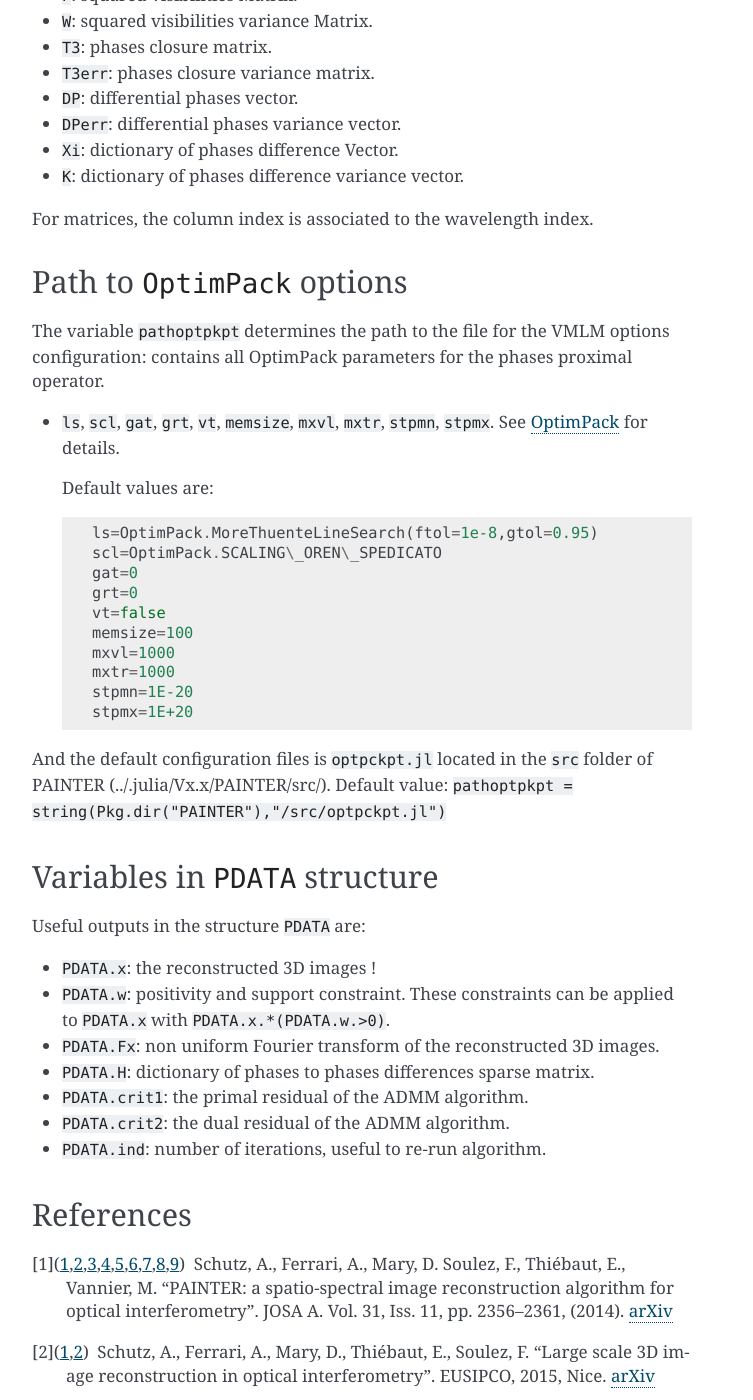
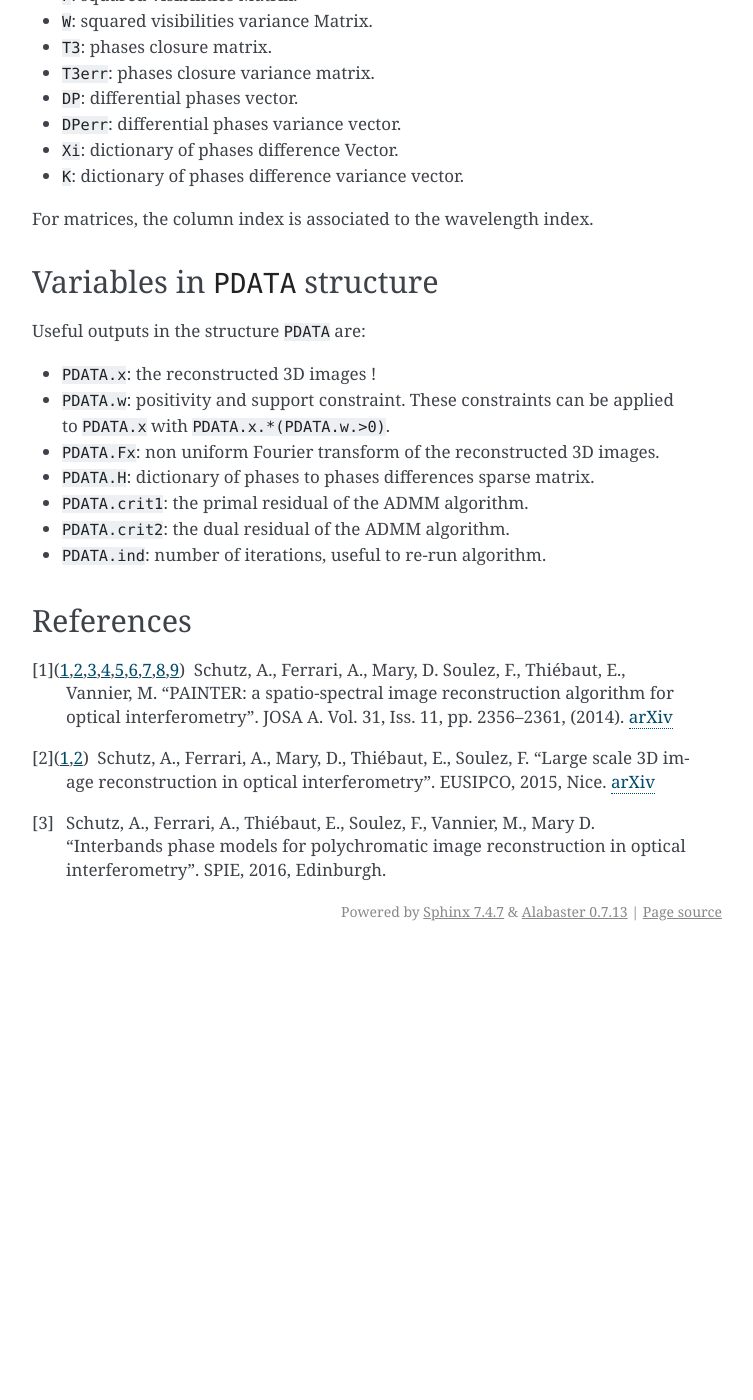
Before and after one commit to andferrari/PAINTER.jl, a Sphinx documentation site: the page built from doc/source/variables.rst, in a window 1280 px wide and 1400 px high, scrolled down 3219 px. Shown: the whole window, without its empty margins (388-1141 px from the left). Built offline with Sphinx 7.4.7, drawn with Linux system fonts in a browser that asks for light colours; formulas are drawn with MathJax 3; after the commit the page ends 4170 px from its top, so only the background shows below that; some of the changed text lies outside the part shown.

Commit message:
several modification
painter demo can be imported to develop with Pkg.reload(« PAINTER »)
     import PAINTER
     PAINTER.painterdemo()

painterdemo.jl can be run with :  painterdemo()
TBD : additional demo

Memory sharing pb solved for paintersave and painter load in
painterio.jl

```diff
--- a/doc/source/examples.rst
+++ b/doc/source/examples.rst
@@ -13,8 +13,7 @@
 .. code:: julia
 
   using PAINTER
-  demo = string(Pkg.dir("PAINTER"),"/src/painterdemo.jl")
-  include(demo);
+  painterdemo()
 
 The demo includes warm start, save and load of structures, a custom plot function (require PyPLot), ...
 
--- a/doc/source/functions.rst
+++ b/doc/source/functions.rst
@@ -12,7 +12,7 @@
 
     .. code:: julia
 
-      OIDATA,PDATA = painter(Folder, nbitermax, nx, lambda_spat, lambda_spec, lambda_L1, epsilon, rho_y, rho_spat, rho_spec, rho_ps, alpha, Wvlt, beta, eps1, eps2, FOV, mask3D, xinit3D, indfile, indwvl, aff, CountPlot, PlotFct, admm, paral, pathoptpkpt)
+      OIDATA,PDATA = painter(Folder, nbitermax, nx, lambda_spat, lambda_spec, lambda_L1, epsilon, rho_y, rho_spat, rho_spec, rho_ps, alpha, Wvlt, beta, eps1, eps2, FOV, mask3D, xinit3D, indfile, indwvl, aff, CountPlot, PlotFct, admm, paral)
 
   * Specific structures. This method allows to restart the algorithm, for example if the number of iterations is not sufficient (see variable ``nbitermax+=100``).
 
--- a/doc/source/variables.rst
+++ b/doc/source/variables.rst
@@ -107,30 +107,6 @@
 
 For matrices, the column index is associated to the wavelength index.
 
-Path to ``OptimPack`` options
------------------------------
-
-The variable ``pathoptpkpt`` determines the path to the file for the VMLM options configuration: contains all OptimPack parameters for the phases proximal operator.
-
-* ``ls``, ``scl``, ``gat``, ``grt``, ``vt``, ``memsize``, ``mxvl``, ``mxtr``, ``stpmn``, ``stpmx``. See  `OptimPack <https://github.com/emmt/OptimPack>`_ for details.
-
-  Default values are:
-
-  .. code:: julia
-
-    ls=OptimPack.MoreThuenteLineSearch(ftol=1e-8,gtol=0.95)
-    scl=OptimPack.SCALING\_OREN\_SPEDICATO
-    gat=0
-    grt=0
-    vt=false
-    memsize=100
-    mxvl=1000
-    mxtr=1000
-    stpmn=1E-20
-    stpmx=1E+20
-
-And the default configuration files is ``optpckpt.jl`` located in the ``src`` folder of PAINTER (../.julia/Vx.x/PAINTER/src/). Default value: ``pathoptpkpt = string(Pkg.dir("PAINTER"),"/src/optpckpt.jl")``
-
 Variables in ``PDATA`` structure
 --------------------------------
 
```
Also changed, not shown: other parts of doc/source/examples.rst (+2 -1 lines), doc/source/installation.rst (+24 -2 lines), 9 other files.
